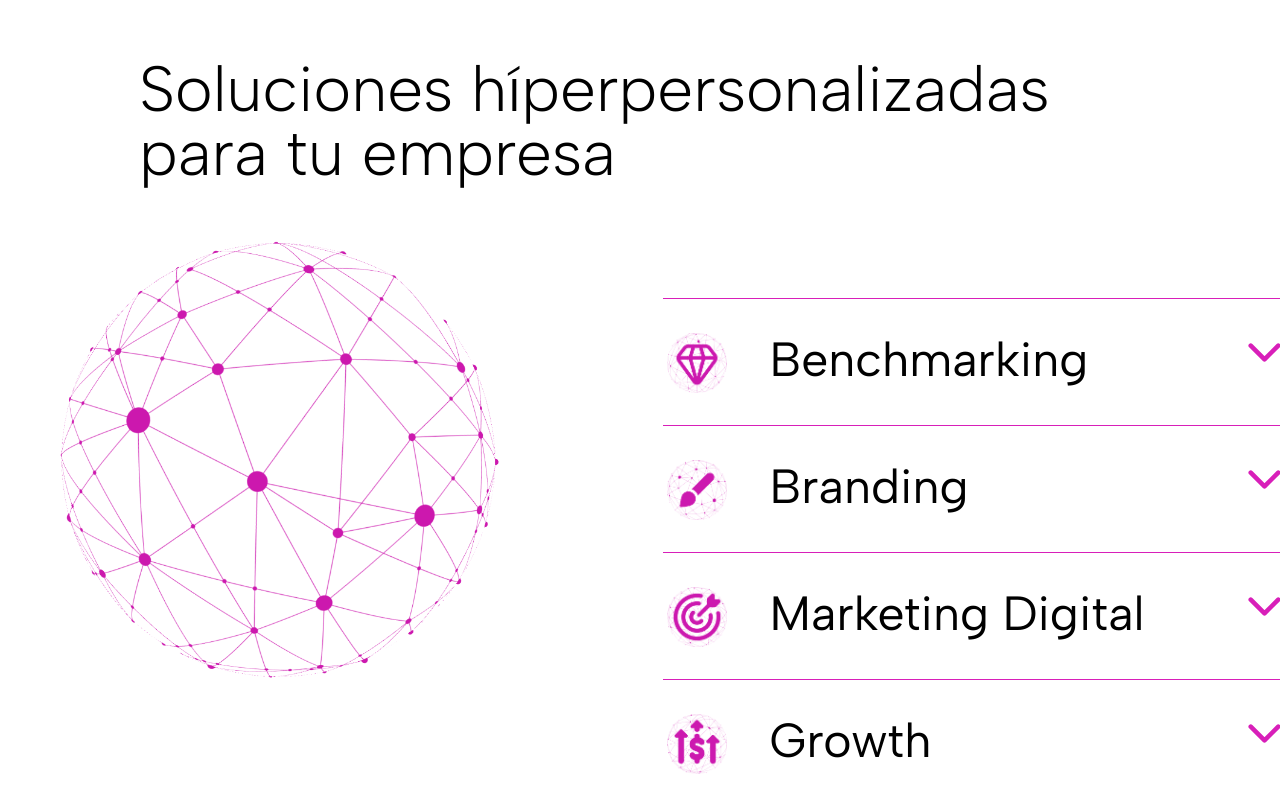
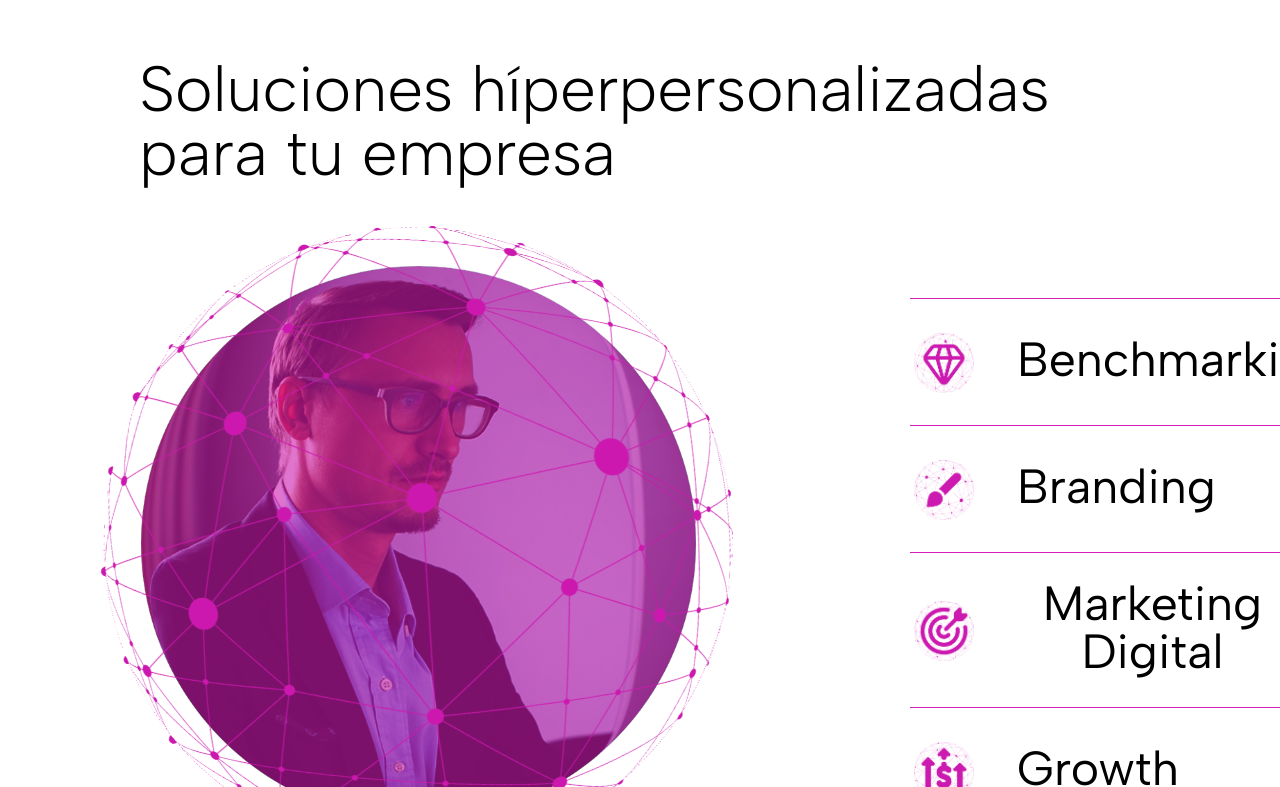
Before and after one commit to AdelantoRom/repoPrueba, a Next.js app in the folder repo-prueba/: page / in a window 1280 px wide. Shown: the part 3673-4460 px from the top of the page. Built offline with nearby package versions, Linux system fonts and the light colour scheme.

Commit message:
animación en imágen Servicios

```diff
--- a/repo-prueba/src/components/Home/Servicios/Servicios.tsx
+++ b/repo-prueba/src/components/Home/Servicios/Servicios.tsx
@@ -16,15 +16,39 @@ export default function Servicios() {
             </div>
 
             <div className="flex">
-                <div>
-                    <Image
-                        src="/redvioleta.png"
-                        width={891}
-                        height={500}
-                        alt="Decoración"
-                        className="-mt-[32px] -ml-[29px]"
-                    />
+                <div className="flex justify-center items-center min-h-screen pl-17 -mt-16 pr-[94px]">
+                    <div className="relative w-[700px] h-[630px] overflow-visible">
+
+                        {/* Hombreesfera con margin top para desplazar hacia abajo */}
+                        <div className="relative w-[583px] h-[555px] m-auto flex justify-center items-center mt-[40px]">
+                            <Image
+                                src="/hombreesfera.png"
+                                alt="Fondo"
+                                fill
+                                style={{ objectFit: 'contain' }}
+                                priority
+                            />
+                        </div>
+
+                        {/* Redfucsia girando y centrado */}
+                        <div className="absolute top-1/2 left-1/2 w-[700px] h-[630px] -translate-x-1/2 -translate-y-1/2 z-10 animate-spin [animation-duration:450s]">
+                            <Image
+                                src="/redfucsia.png"
+                                alt="Decoración giratoria"
+                                fill
+                                style={{ objectFit: 'contain' }}
+                                priority
+                            />
+                        </div>
+
+                    </div>
                 </div>
+
+
+
+
+
+
 
                 <div className="flex flex-col w-[866px] ml-[48px] mt-[113px] text-black ">
                     <ServicioItem
@@ -60,7 +84,7 @@ export default function Servicios() {
                 </div>
             </div>
             <div>
-                <Enfoque/>
+                <Enfoque />
             </div>
         </div>
     );
```
Also changed, not shown: repo-prueba/public/hombreesfera.png (added), repo-prueba/public/redfucsia.png (added).
